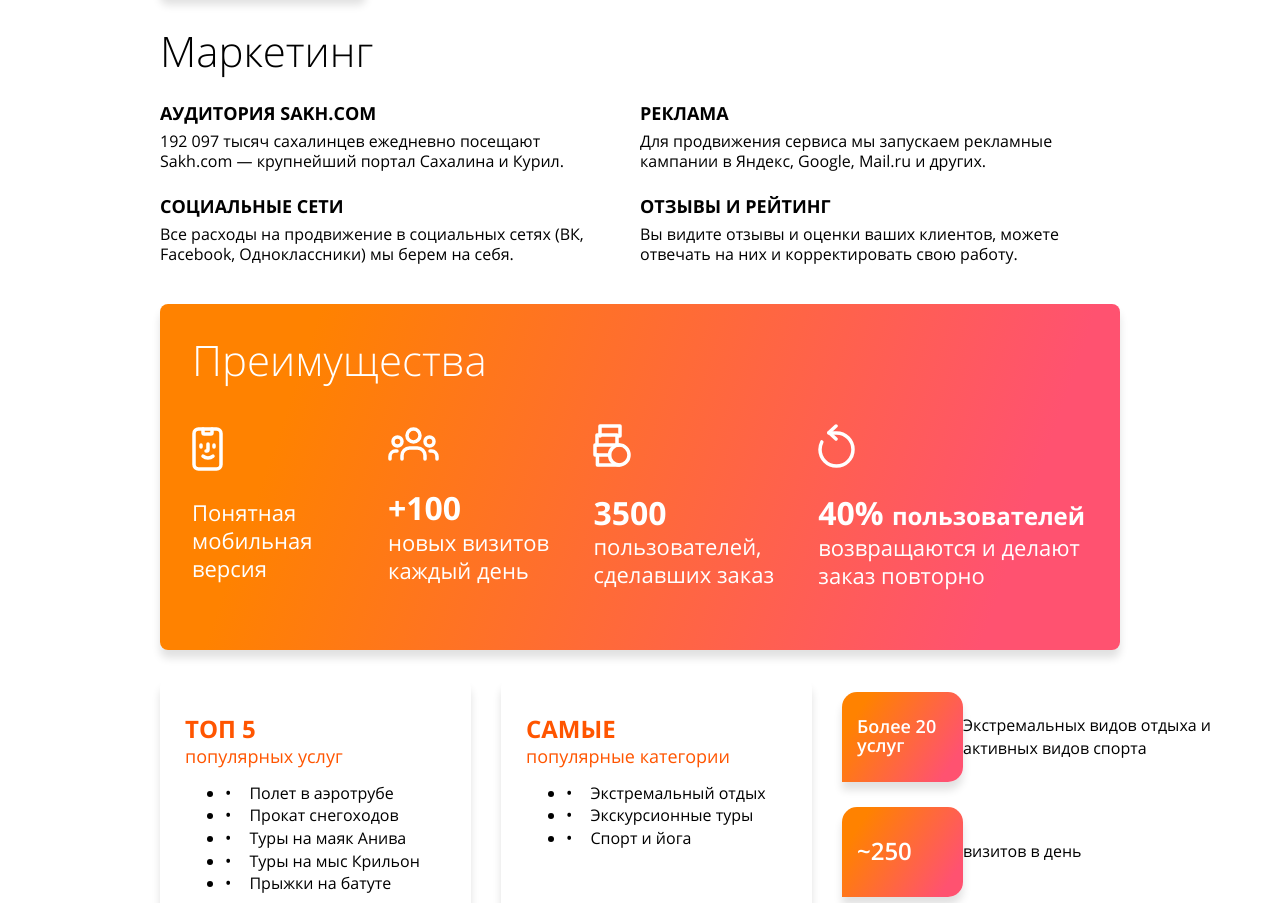
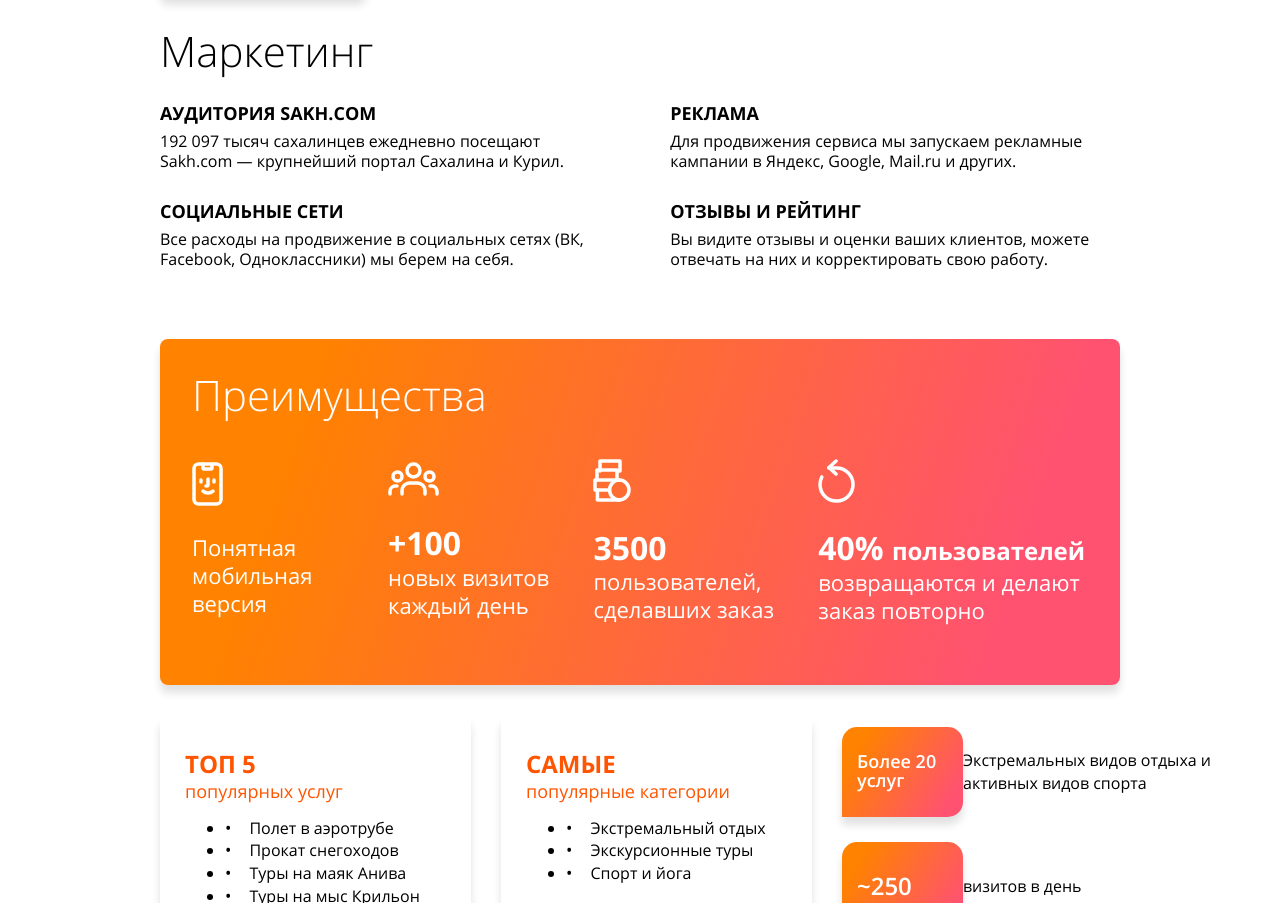
Before and after one commit to davlatsultonov/go-landing, a website built with webpack: page src/template.html in a window 1280 px wide. Shown: the part 1222-2125 px from the top of the page. Built offline with nearby package versions, Linux system fonts and the light colour scheme.

Commit message:
изменил стили в блоке marketing-scope

```diff
--- a/src/assets/styles/components/marketing-scope.scss
+++ b/src/assets/styles/components/marketing-scope.scss
@@ -1,11 +1,16 @@
 .marketing-scope {
-  display: grid;
-  grid-template-columns: 1fr 1fr;
-  grid-template-rows: 1fr 1fr;
-  grid-row-gap: 25px;
 
   &__item {
-    max-width: 425px;
+    max-width: 45%;
+    margin-right: 74px;
+    display: inline-block;
+    vertical-align: bottom;
+    margin-bottom: 10px;
+
+    &:nth-child(even) {
+      margin-right: 0;
+    }
+
   }
 
   &__title {
@@ -17,6 +22,8 @@
 
   &__description {
     line-height: 20px;
+    height: 60px;
+    max-height: 60px;
   }
 
 }
--- a/src/template.html
+++ b/src/template.html
@@ -204,7 +204,7 @@
                 </div>
             </div>
 
-            <div class="marketing-copes__item">
+            <div class="marketing-scope__item">
                 <div class="marketing-scope__title">
                     Реклама
                 </div>
```
